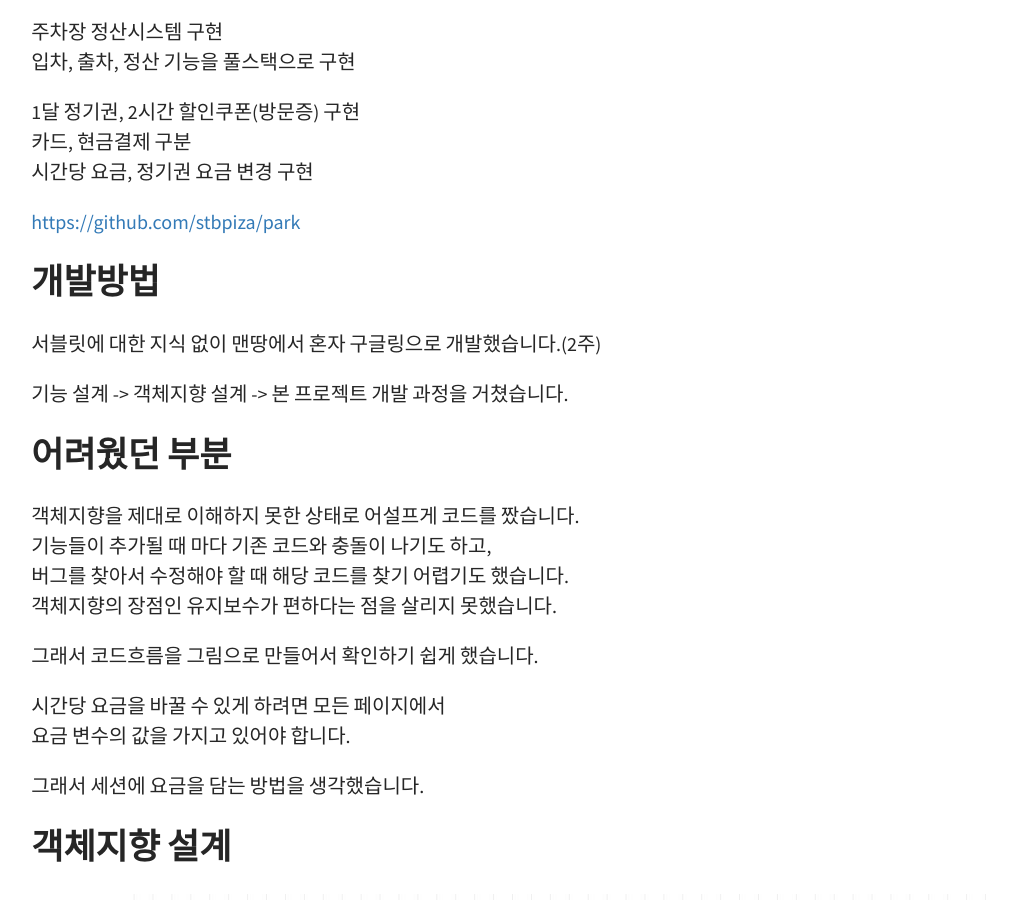
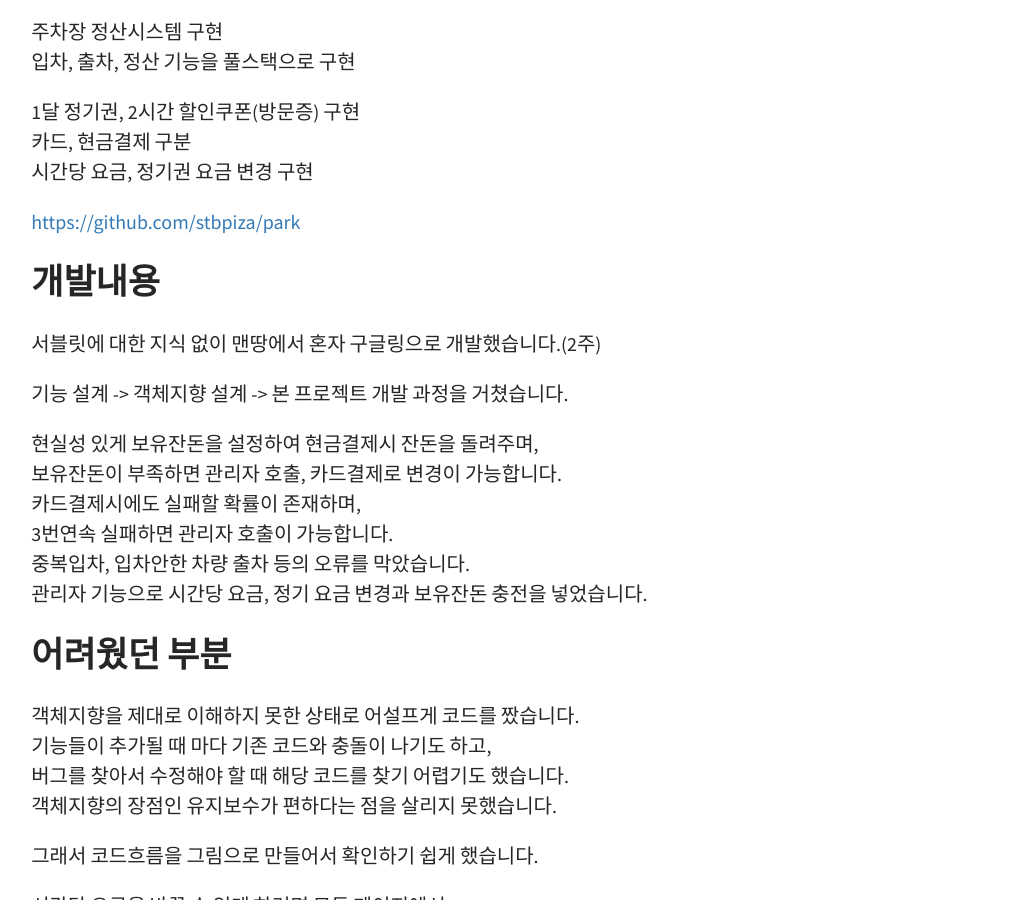
Before and after one commit to stbpiza/stbpiza.github.io, a Jekyll site: the page built from _portfolio/주차장.md, in a window 1280 px wide and 900 px high, scrolled down 456 px. Shown: the whole window, without its empty margins (84-1101 px from the left). Built offline with Jekyll 4.4.1, drawn with Linux system fonts in a browser that asks for light colours.

Commit message:
Update 주차장.md

```diff
--- a/_portfolio/주차장.md
+++ b/_portfolio/주차장.md
@@ -20,11 +20,19 @@ Java Servlet, MySQL
 
 <a href="https://github.com/stbpiza/park">https://github.com/stbpiza/park</a>
 
-## 개발방법
+## 개발내용
 
 서블릿에 대한 지식 없이 맨땅에서 혼자 구글링으로 개발했습니다.(2주)
 
 기능 설계 -> 객체지향 설계 -> 본 프로젝트 개발 과정을 거쳤습니다.
+
+현실성 있게 보유잔돈을 설정하여 현금결제시 잔돈을 돌려주며,
+보유잔돈이 부족하면 관리자 호출, 카드결제로 변경이 가능합니다.
+카드결제시에도 실패할 확률이 존재하며,
+3번연속 실패하면 관리자 호출이 가능합니다.
+중복입차, 입차안한 차량 출차 등의 오류를 막았습니다.
+관리자 기능으로 시간당 요금, 정기 요금 변경과 보유잔돈 충전을 넣었습니다.
+
 
 ## 어려웠던 부분
 
```
